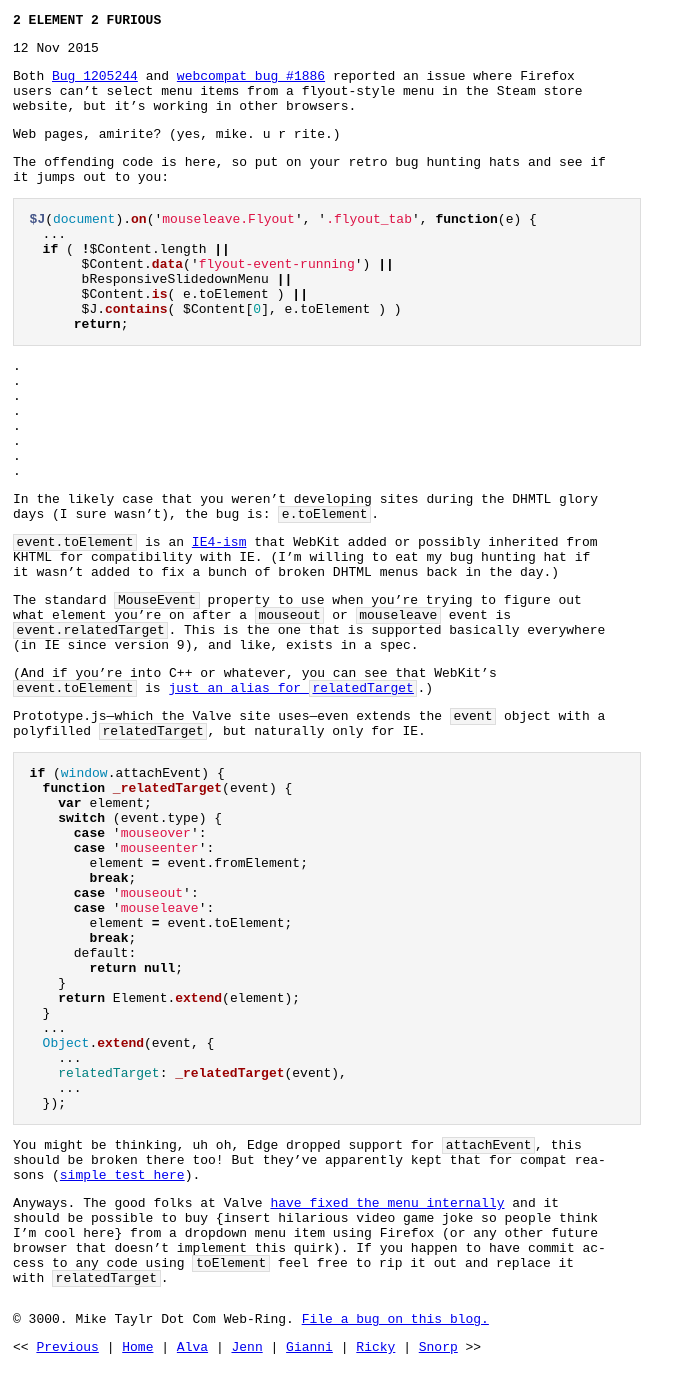
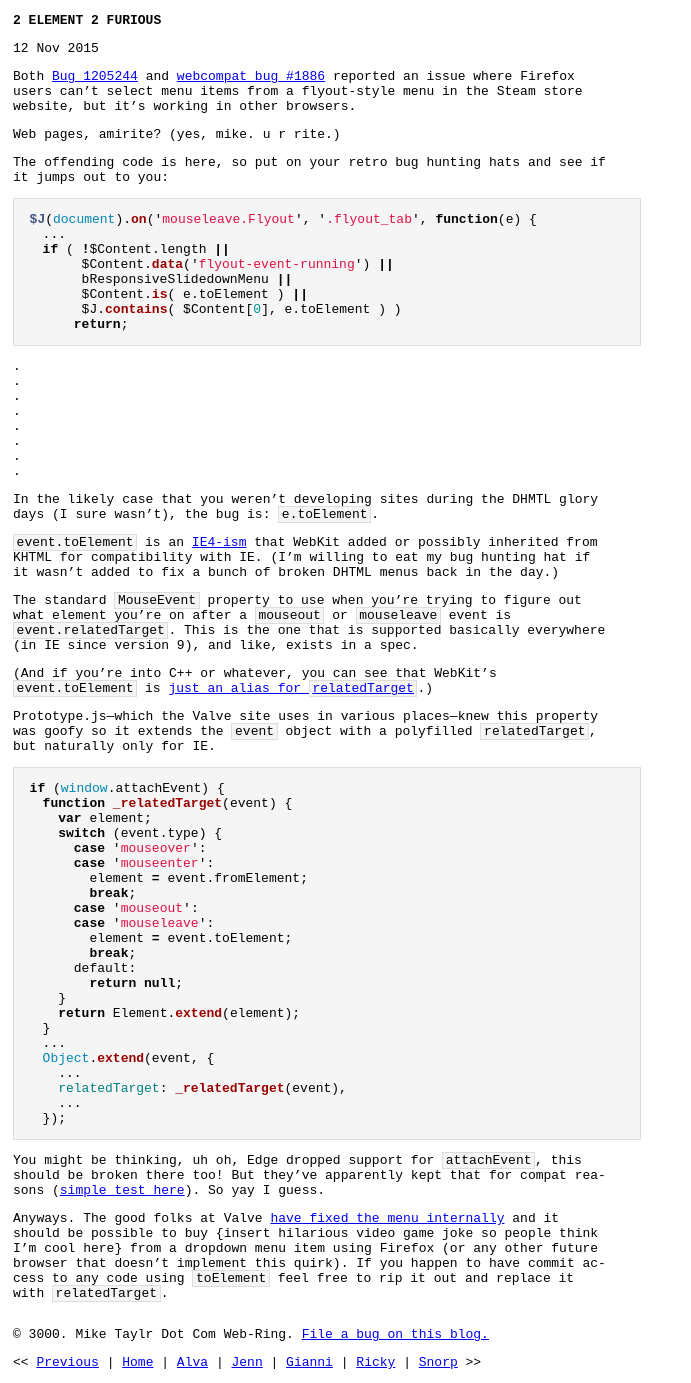
Before and after one commit to miketaylr/miketaylr.com-blog, a Jekyll site: the page built from _posts/2015-11-12-event-toElement-2-furious.md, in a window 1280 px wide. Shown: the whole page, without its empty margins (0-691 px from the left). Built offline with Jekyll 4.4.1, drawn with Linux system fonts in a browser that asks for light colours; Markdown is read by kramdown in place of the engine named in the settings.

Commit message:
hot edits for my hot readers

````diff
--- a/_posts/2015-11-12-event-toElement-2-furious.md
+++ b/_posts/2015-11-12-event-toElement-2-furious.md
@@ -38,7 +38,7 @@ The standard `MouseEvent` property to use when you're trying to figure out what
 
 (And if you're into C++ or whatever, you can see that WebKit's `event.toElement` is [just an alias for `relatedTarget`][wkimp].)
 
-Prototype.js&mdash;which the Valve site uses&mdash;even extends the `event` object with a polyfilled `relatedTarget`, but naturally only for IE.
+Prototype.js&mdash;which the Valve site uses in various places&mdash;knew this property was goofy so it extends the `event` object with a polyfilled `relatedTarget`, but naturally only for IE.
 
 ```js
 if (window.attachEvent) {
@@ -66,7 +66,7 @@ if (window.attachEvent) {
   });
 ```
 
-You might be thinking, uh oh, Edge dropped support for `attachEvent`, this should be broken there too! But they've apparently kept that for compat reasons ([simple test here][test]).
+You might be thinking, uh oh, Edge dropped support for `attachEvent`, this should be broken there too! But they've apparently kept that for compat reasons ([simple test here][test]). So yay I guess.
 
 Anyways. The good folks at Valve [have fixed the menu internally][fix] and it should be possible to buy {insert hilarious video game joke so people think I'm cool here} from a dropdown menu item using Firefox (or any other future browser that doesn't implement this quirk). If you happen to have commit access to any code using `toElement` feel free to rip it out and replace it with `relatedTarget`.
 
````
